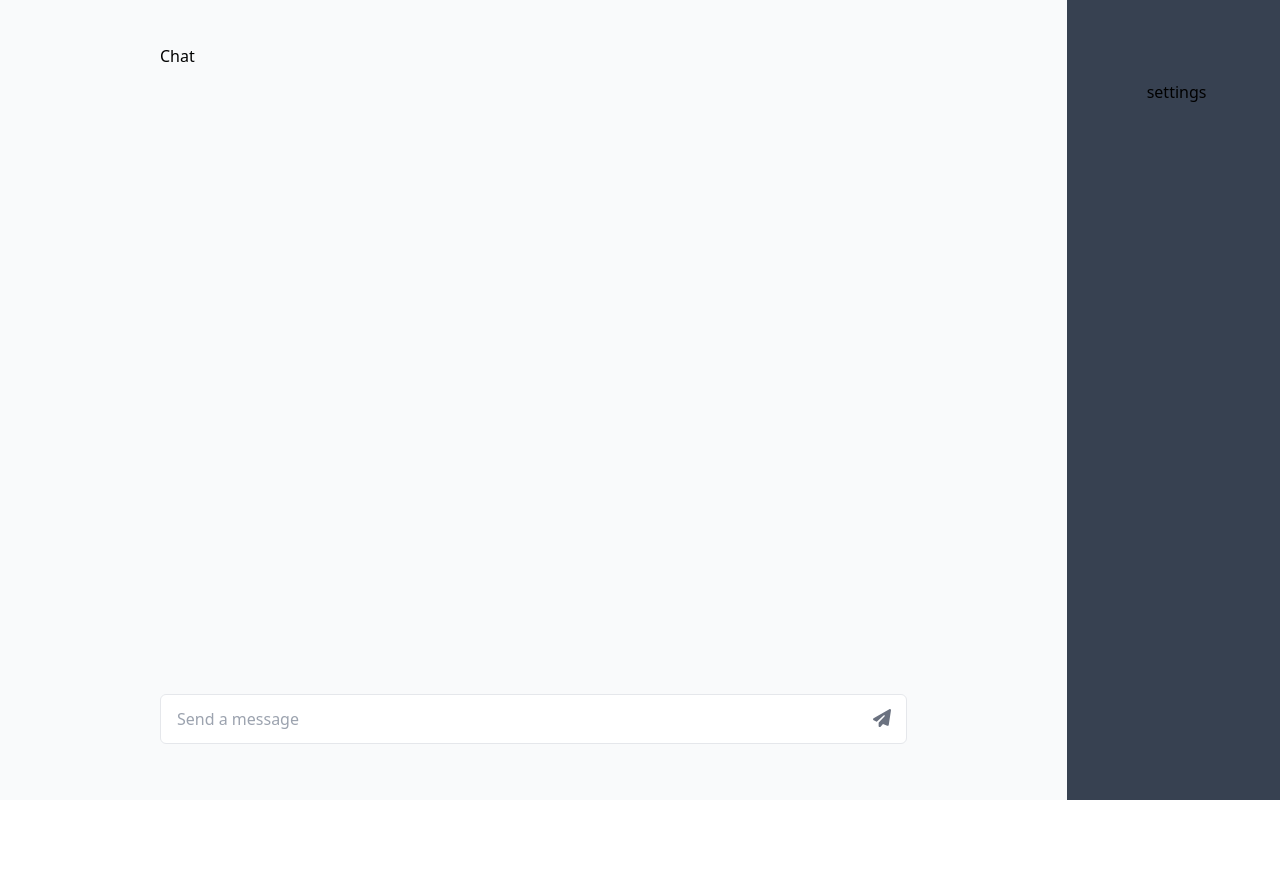
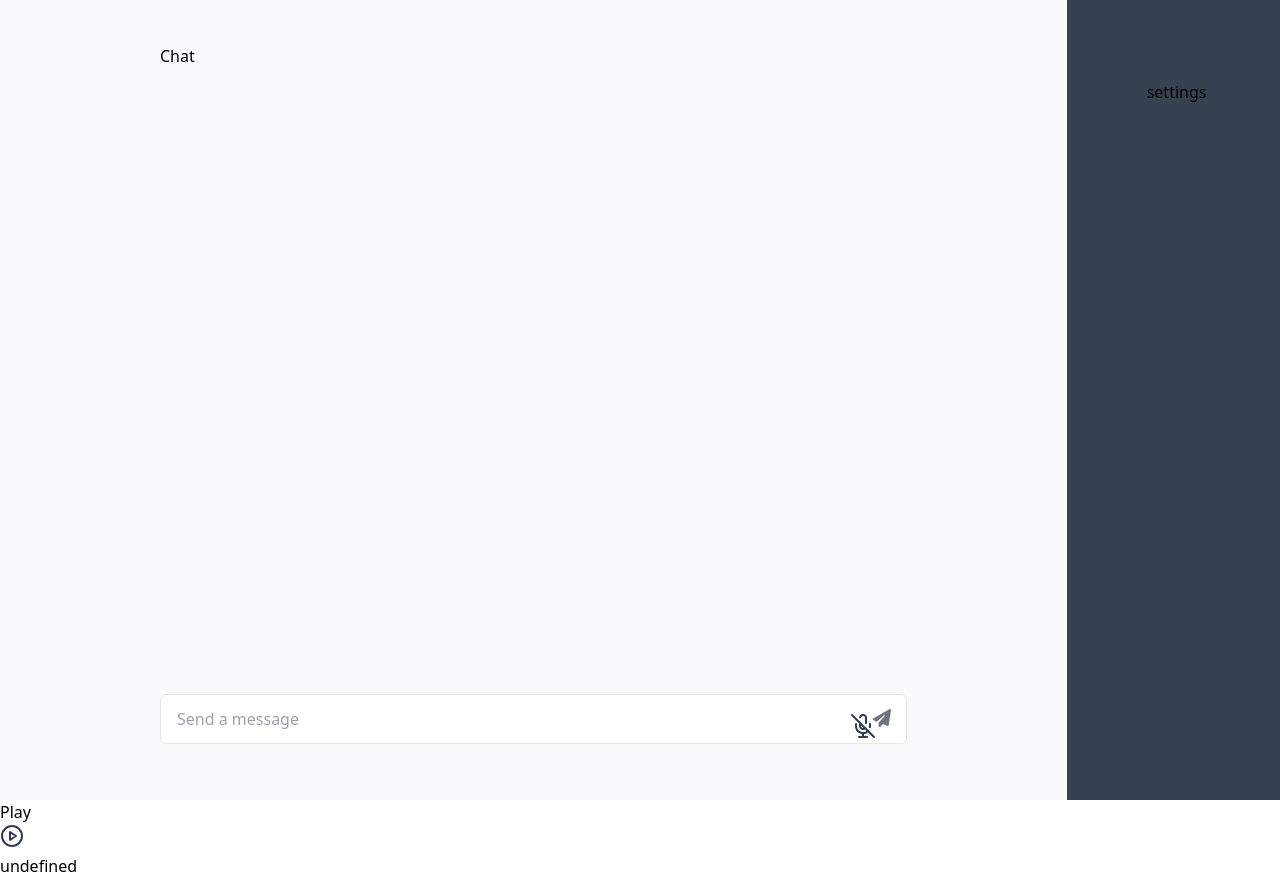
Before and after one commit to skyflaren/harbour, a Next.js app in the folder ditto/: page /lessons/lesson1 in a window 1280 px wide. Before the commit the page ends 800 px from the top, so only its background shows below. Built offline with nearby package versions, Linux system fonts and the light colour scheme.

Commit message:
Inject results of speech-to-text into input text bar from Chat component

```diff
--- a/ditto/src/components/Chat.tsx
+++ b/ditto/src/components/Chat.tsx
@@ -5,6 +5,8 @@ import { Message } from "@/types";
 import { FontAwesomeIcon } from "@fortawesome/react-fontawesome";
 import { faPaperPlane } from "@fortawesome/free-solid-svg-icons";
 import { library } from "@fortawesome/fontawesome-svg-core";
+
+import SpeechRecognition, { useSpeechRecognition } from "react-speech-recognition";
 
 library.add(faPaperPlane);
 
@@ -21,8 +23,8 @@ const Chat: FC<ChatProps> = ({ messages, dataChange }) => {
   const [inputValue, setInputValue] = useState("");
   const scrollItemRef = useRef<HTMLDivElement | null>(null);
 
-  const handleInputChange = (event: React.ChangeEvent<HTMLInputElement>) => {
-    setInputValue(event.target.value);
+  const handleInputChange = (tv: React.ChangeEvent<HTMLInputElement>["target"]["value"]) => {
+    setInputValue(tv);
   };
 
   const handleSendClick = () => {
@@ -60,6 +62,33 @@ const Chat: FC<ChatProps> = ({ messages, dataChange }) => {
     }
   };
 
+  const { transcript, resetTranscript } = useSpeechRecognition();
+  const [isActive, setIsActive] = useState(false); // 0 = Playing, 1 = Paused (Resume), 2 = Start
+
+  const microphoneRef = useRef<any>(null);
+  const startIcon = "/images/icons/mic.svg";
+  const endIcon = "/images/icons/mic-off.svg";
+
+  const handleListing = () => {
+    setInputValue(inputValue);
+    setIsActive(true);
+    microphoneRef.current.classList.add("listening");
+    resetTranscript();
+    SpeechRecognition.startListening({
+      continuous: true,
+      language: 'zh-CN',
+    });
+  };
+  const stopHandle = () => {
+    microphoneRef.current.classList.remove("listening");
+    SpeechRecognition.stopListening();
+
+    console.log(transcript);
+    handleInputChange(inputValue+transcript);
+    setIsActive(false);
+    resetTranscript();
+  };
+
   useEffect(() => {
     scrollToBottom();
   }, [messages]);
@@ -80,15 +109,21 @@ const Chat: FC<ChatProps> = ({ messages, dataChange }) => {
           ))}
           <div ref={scrollItemRef} className="scroll-item" />
         </div>
-        <div className="input-bar">
+        <div className="input-bar flex flexrow">
           <input
             type="text"
             name="message"
             placeholder="Send a message"
             value={inputValue}
-            onChange={handleInputChange}
+            onChange={(e) => handleInputChange(e.target.value)}
             onKeyPress={handleKeyPress}
           />
+          <div className="stt w-8">
+            <button className="input-button w-6" ref={microphoneRef} onClick={isActive ? stopHandle : handleListing}>
+              <img src={isActive ? startIcon : endIcon }/>
+            </button>
+            {/* <button onClick={handleReset}>Reset</button> */}
+          </div>
           <button className="input-button" onClick={handleSendClick}>
             <FontAwesomeIcon
               icon={faPaperPlane}
--- a/ditto/src/components/STT.tsx
+++ b/ditto/src/components/STT.tsx
@@ -36,15 +36,10 @@ function SpeechToText() {
 
 
   return (
-    <div>
-      <div>
-        <div ref={microphoneRef} onClick={isActive ? stopHandle : handleListing}>
-          <img src={isActive ? startIcon : endIcon }/>
-        </div>
-        <div>
-          {isActive ? "Listening........." : "Click to start Listening"}
-        </div>
-      </div>
+    <div className="stt w-8">
+      <button className="input-button w-6" ref={microphoneRef} onClick={isActive ? stopHandle : handleListing}>
+        <img src={isActive ? startIcon : endIcon }/>
+      </button>
 
       {transcript && (
         <div>
--- a/ditto/src/pages/lessons/lesson1.tsx
+++ b/ditto/src/pages/lessons/lesson1.tsx
@@ -1,4 +1,4 @@
-import { Chat } from "@/components";
+import { TextToSpeech, SpeechToText, Chat } from "@/components";
 import { Message } from "@/types";
 
 export default function Lesson1() {
@@ -24,6 +24,8 @@ export default function Lesson1() {
   return (
     <div className="lesson1">
       <Chat messages={messages} dataChange={messagesChange} />
+      <TextToSpeech text={String(messages.at(-1))} />
+      <p>{String(messages.at(-1))}</p>
     </div>
   );
 }
--- a/ditto/src/pages/ttstest/chatTTS.tsx
+++ /dev/null
@@ -1,31 +0,0 @@
-import { TextToSpeech, Chat } from "@/components";
-import { Message } from "@/types";
-
-export default function Lesson1() {
-  var messages: Message[] = [];
-  const userImage = "/images/profiles/user.jpeg";
-  const botImage = "/images/profiles/bot.jpeg";
-
-  const messagesChange = () => {
-    getBotResponse();
-  };
-
-  const getBotResponse = () => {
-    messages.push({
-      id: messages.length,
-      image: botImage,
-      name: "bot",
-      text: "bot response",
-      user: false,
-    });
-  };
-
-  const text = "No library required To Build a Text-to-Speech component in React.";
-  return (
-    <div className="lesson1">
-      <Chat messages={messages} dataChange={messagesChange} />
-      <TextToSpeech text={String(messages.at(-1))} />
-      <p>{String(messages.at(-1))}</p>
-    </div>
-  )
-};
--- a/ditto/src/styles/chat.scss
+++ b/ditto/src/styles/chat.scss
@@ -21,6 +21,10 @@
       @apply w-full px-4 py-3 border rounded-md;
     }
 
+    .stt {
+      @apply text-lg absolute right-4 top-2.5;
+    }
+
     .input-button {
       @apply text-lg absolute right-4 top-2.5;
     }
```
